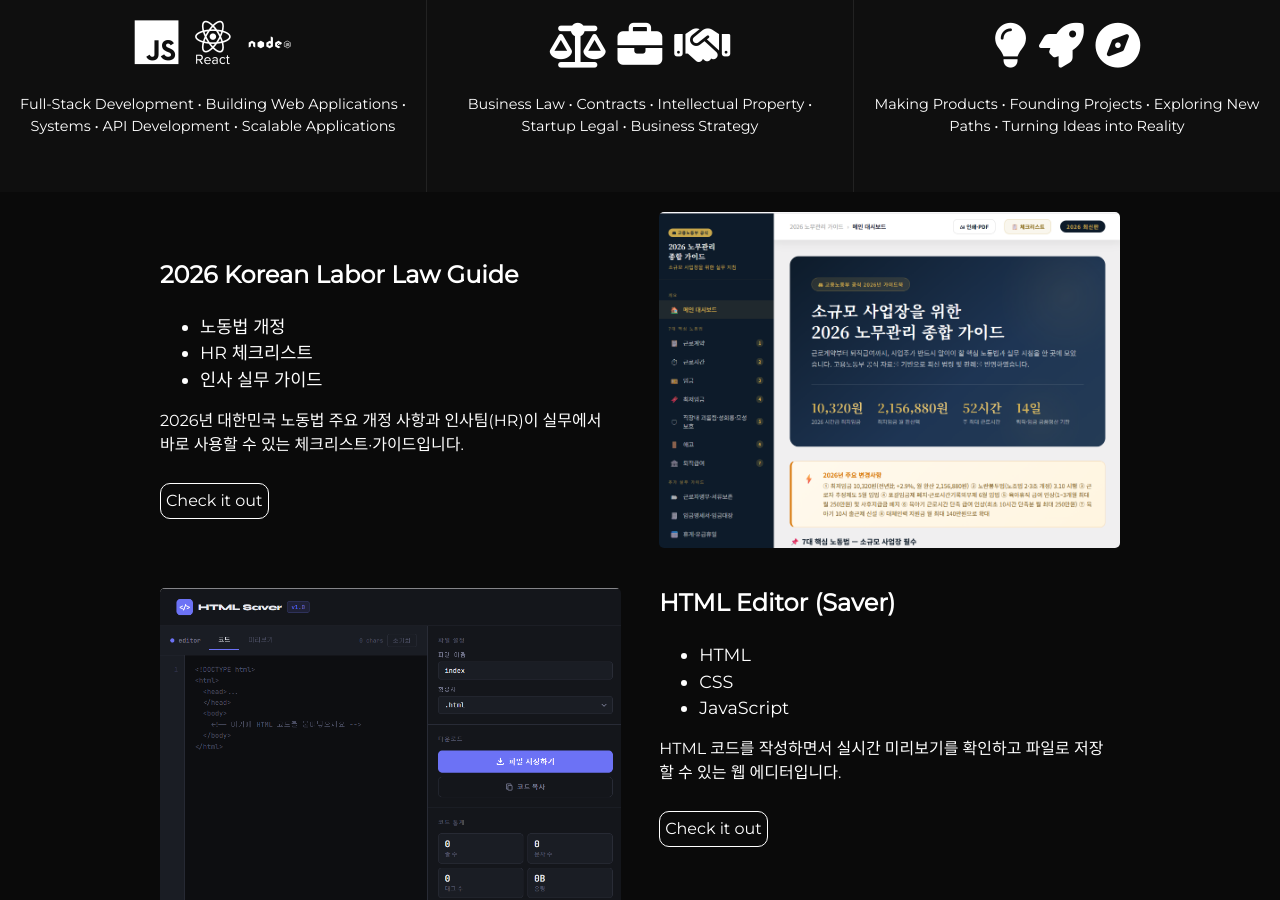
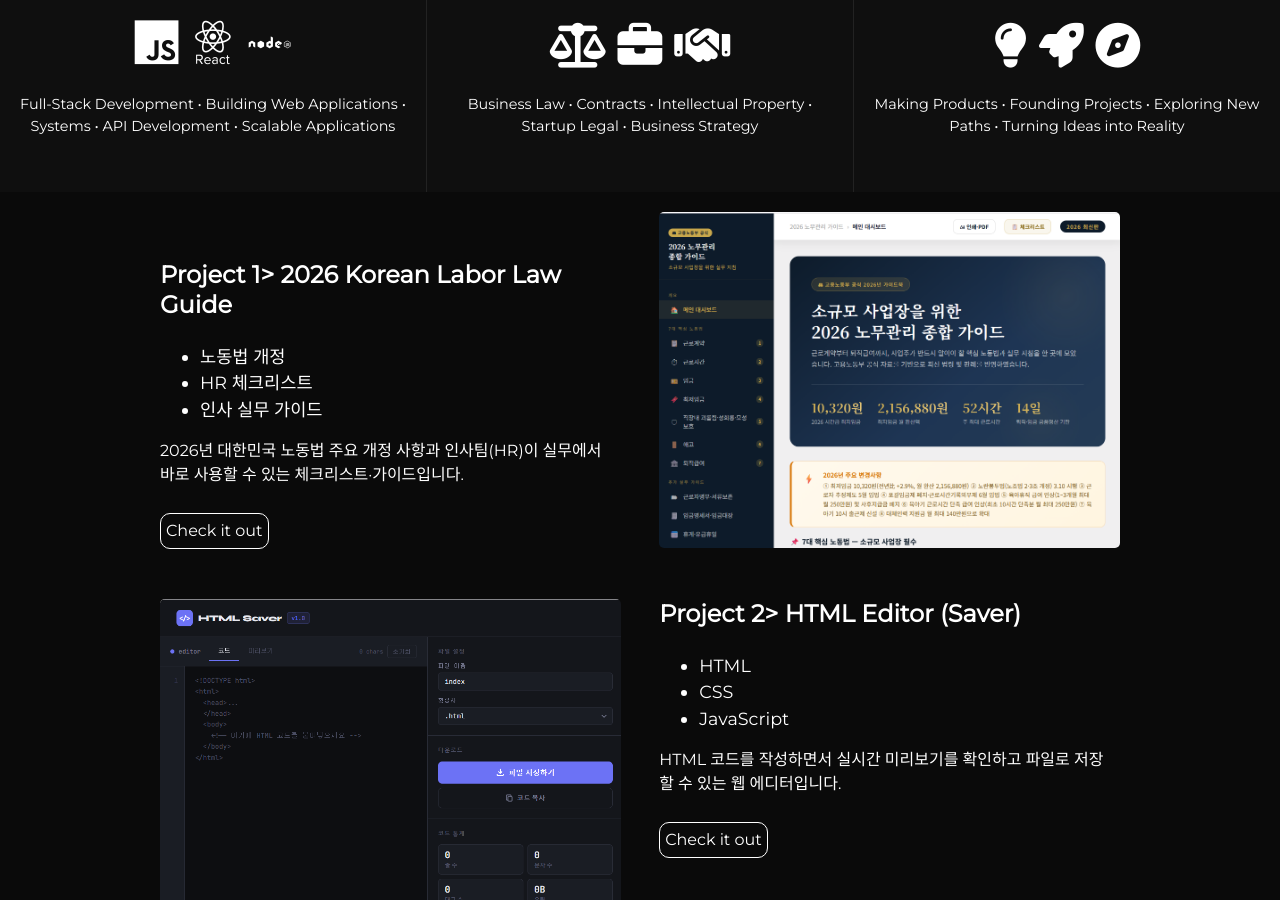
Before and after one commit to jjobfor1-ux/jjobfor1-ux.github.io, a Jekyll site: the page built from index.html, in a window 1280 px wide and 900 px high, scrolled down 1641 px. Built offline with Jekyll 4.4.1, drawn with Linux system fonts in a browser that asks for light colours; some of the changed text lies outside the part shown.

Commit message:
Update projects.html

```diff
--- a/_includes/projects.html
+++ b/_includes/projects.html
@@ -4,7 +4,7 @@
     <img alt="2026 Labor Law" src="{{ "/assets/img/labor.png" | prepend: site.baseurl }}" />
   </div>
   <div class="contents">
-    <h3>2026 Korean Labor Law Guide</h3>
+    <h3>Project 1> 2026 Korean Labor Law Guide</h3>
     <ul>
       <li>노동법 개정</li>
       <li>HR 체크리스트</li>
@@ -21,7 +21,7 @@
     <img alt="HTML Editor" src="{{ "/assets/img/html.png" | prepend: site.baseurl }}" />
   </div>
   <div class="contents-right">
-    <h3>HTML Editor (Saver)</h3>
+    <h3>Project 2> HTML Editor (Saver)</h3>
     <ul>
       <li>HTML</li>
       <li>CSS</li>
@@ -37,7 +37,7 @@
     <img alt="Korean Tax Calculator" src="{{ "/assets/img/tax.png" | prepend: site.baseurl }}" />
   </div>
   <div class="contents">
-    <h3>2026 Korean Tax Calculator</h3>
+    <h3>Project 3> 2026 Korean Tax Calculator</h3>
     <ul>
       <li>세금 계산</li>
       <li>2026 기준</li>
```
